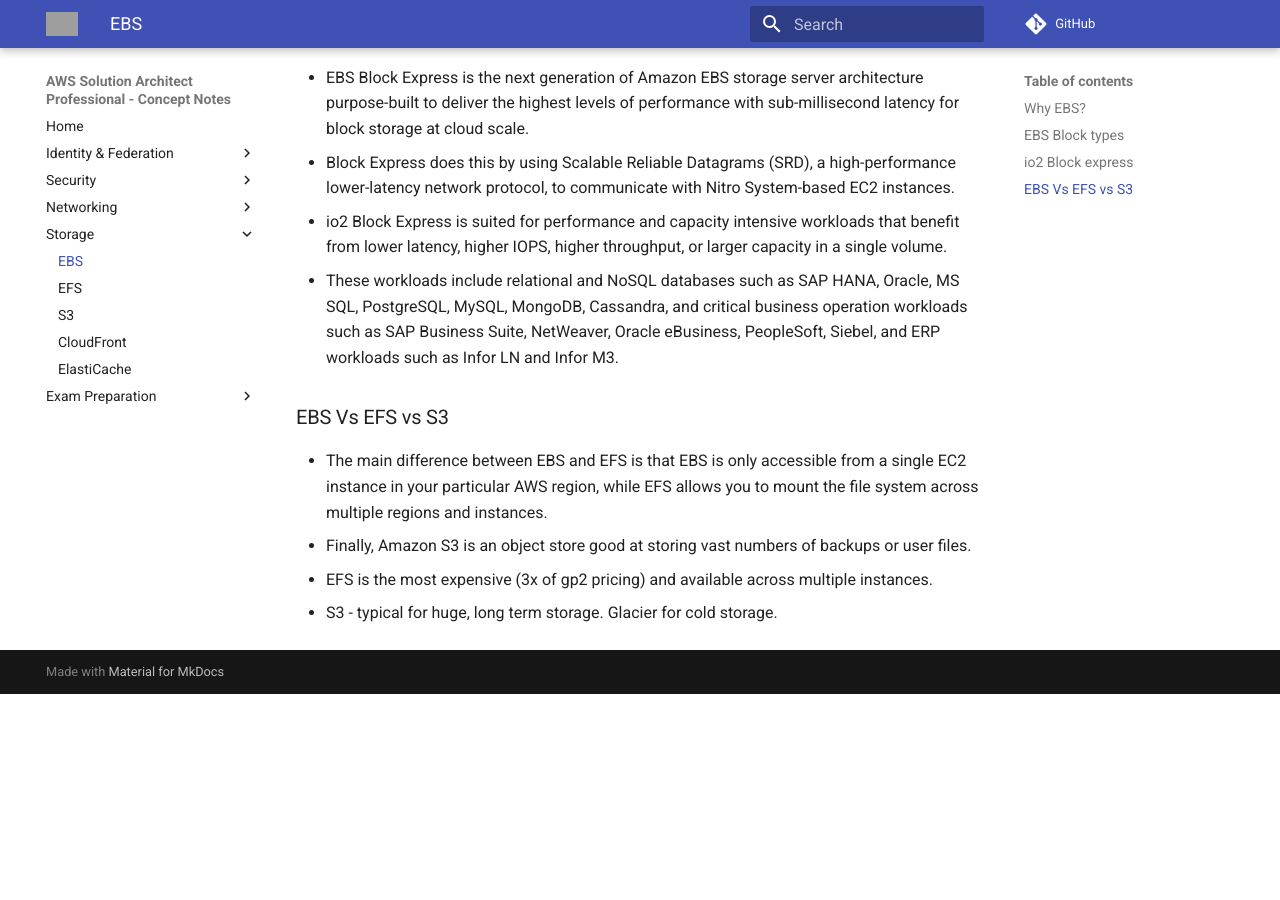
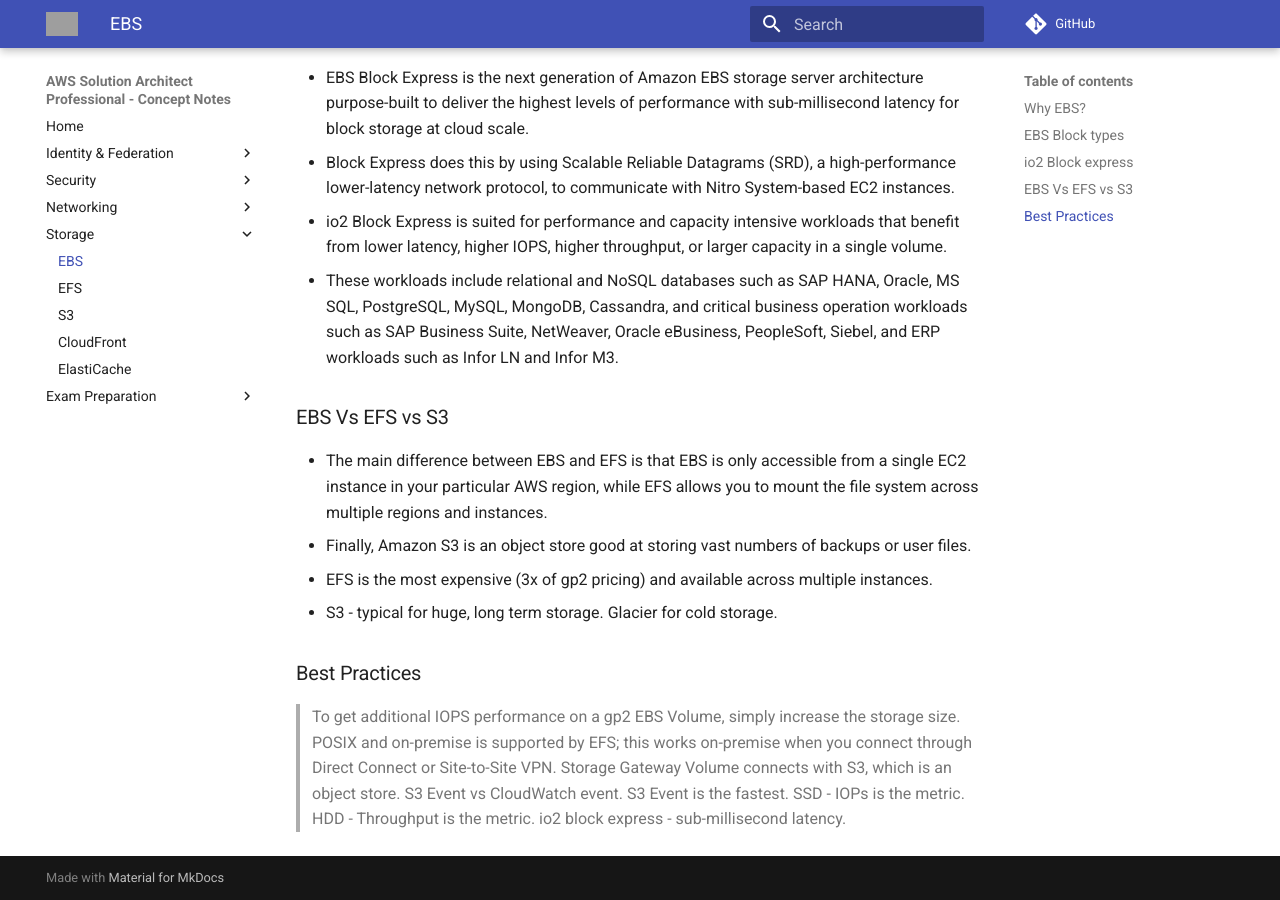
Before and after one commit to jeyabalajis/aws-certified-sa-pro-notes, an MkDocs documentation site: the page built from docs/storage/ebs.md, in a window 1280 px wide and 900 px high, scrolled down 1107 px. Built offline with MkDocs 1.6.1 and Material for MkDocs 9.7.7, drawn with Linux system fonts in a browser that asks for light colours; comment, search, counter and statistics services are not loaded; before the commit the page ends 1801 px from its top, so only the background shows below that; grey boxes are pictures that could not be loaded.

Commit message:
Update ebs.md

```diff
--- a/docs/storage/ebs.md
+++ b/docs/storage/ebs.md
@@ -38,3 +38,10 @@
 - Finally, Amazon S3 is an object store good at storing vast numbers of backups or user files.
 - EFS is the most expensive (3x of gp2 pricing) and available across multiple instances.
 - S3 - typical for huge, long term storage. Glacier for cold storage.
+
+### Best Practices
+> To get additional IOPS performance on a gp2 EBS Volume, simply increase the storage size.
+> POSIX and on-premise is supported by EFS; this works on-premise when you connect through Direct Connect or Site-to-Site VPN.
+> Storage Gateway Volume connects with S3, which is an object store.
+> S3 Event vs CloudWatch event. S3 Event is the fastest.
+> SSD - IOPs is the metric. HDD - Throughput is the metric. io2 block express - sub-millisecond latency.
```
